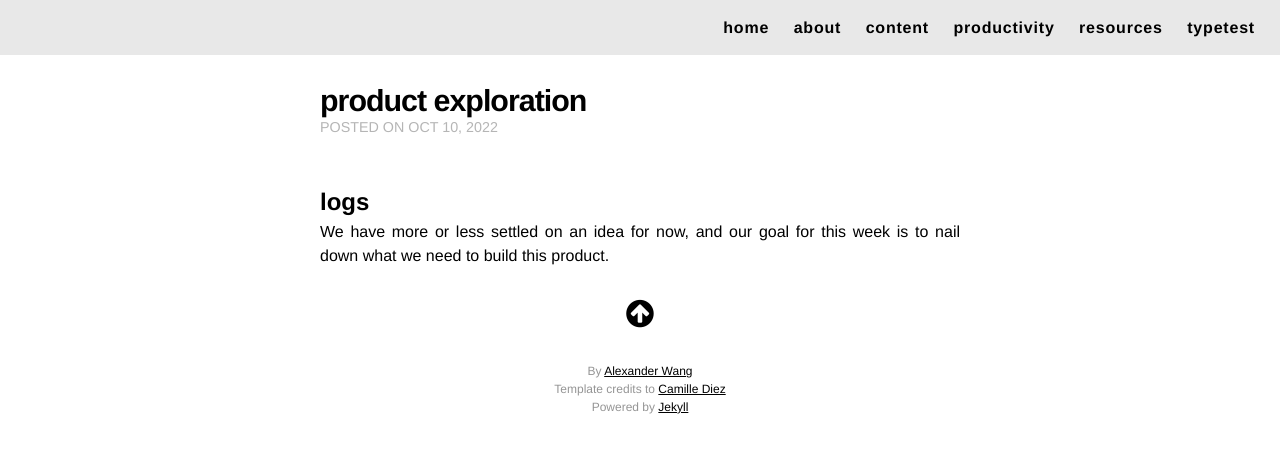
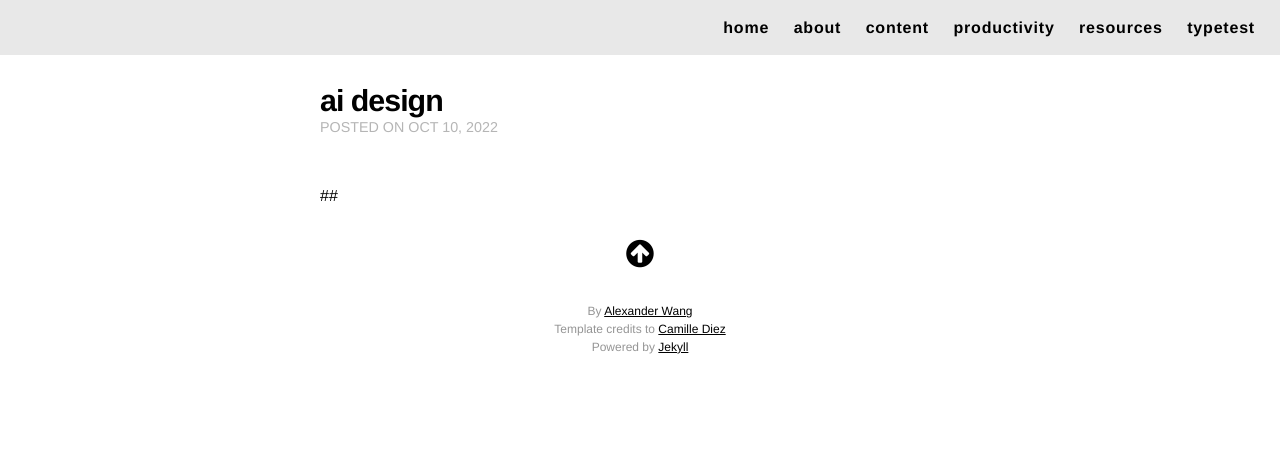
Before and after one commit to alexjwang/personal-blog, a Jekyll site: the page built from _posts/2022-10-10-product-exploration.markdown, in a window 1280 px wide. Shown: the top 453 px of the page. Built offline with Jekyll 4.4.1, drawn with Linux system fonts in a browser that asks for light colours; nearby versions of some CDN libraries.

Commit message:
updated logs

```diff
--- a/_posts/2022-10-10-product-exploration.markdown
+++ b/_posts/2022-10-10-product-exploration.markdown
@@ -1,8 +1,7 @@
 ---
 layout: post
-title: "product exploration"
+title: "ai design"
 date: 2022-10-10
 categories:
 ---
-## logs
-We have more or less settled on an idea for now, and our goal for this week is to nail down what we need to build this product.
+##
```
Also changed, not shown: _posts/2022-10-05-startup-logs.markdown (+9 -0 lines), 1 other file.
